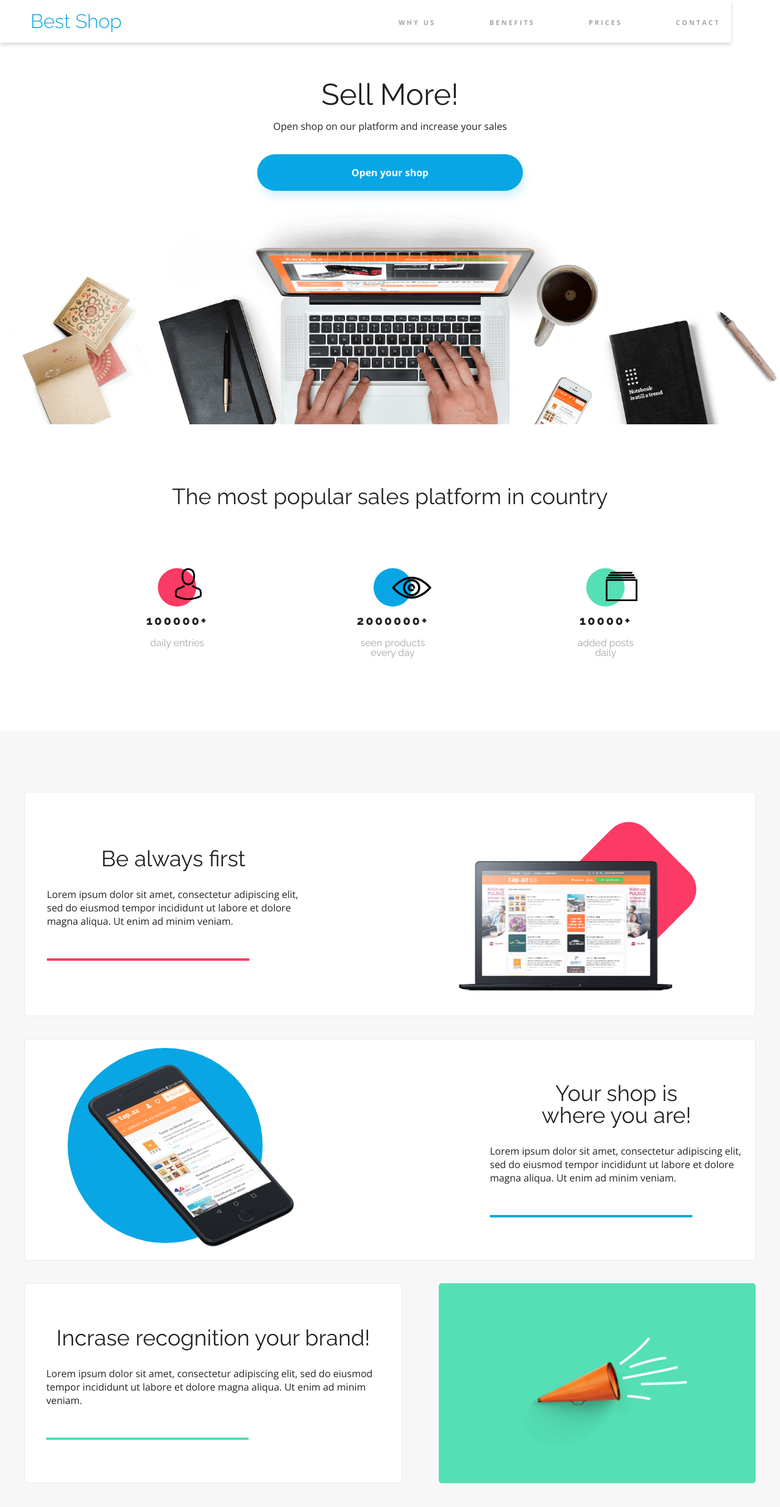
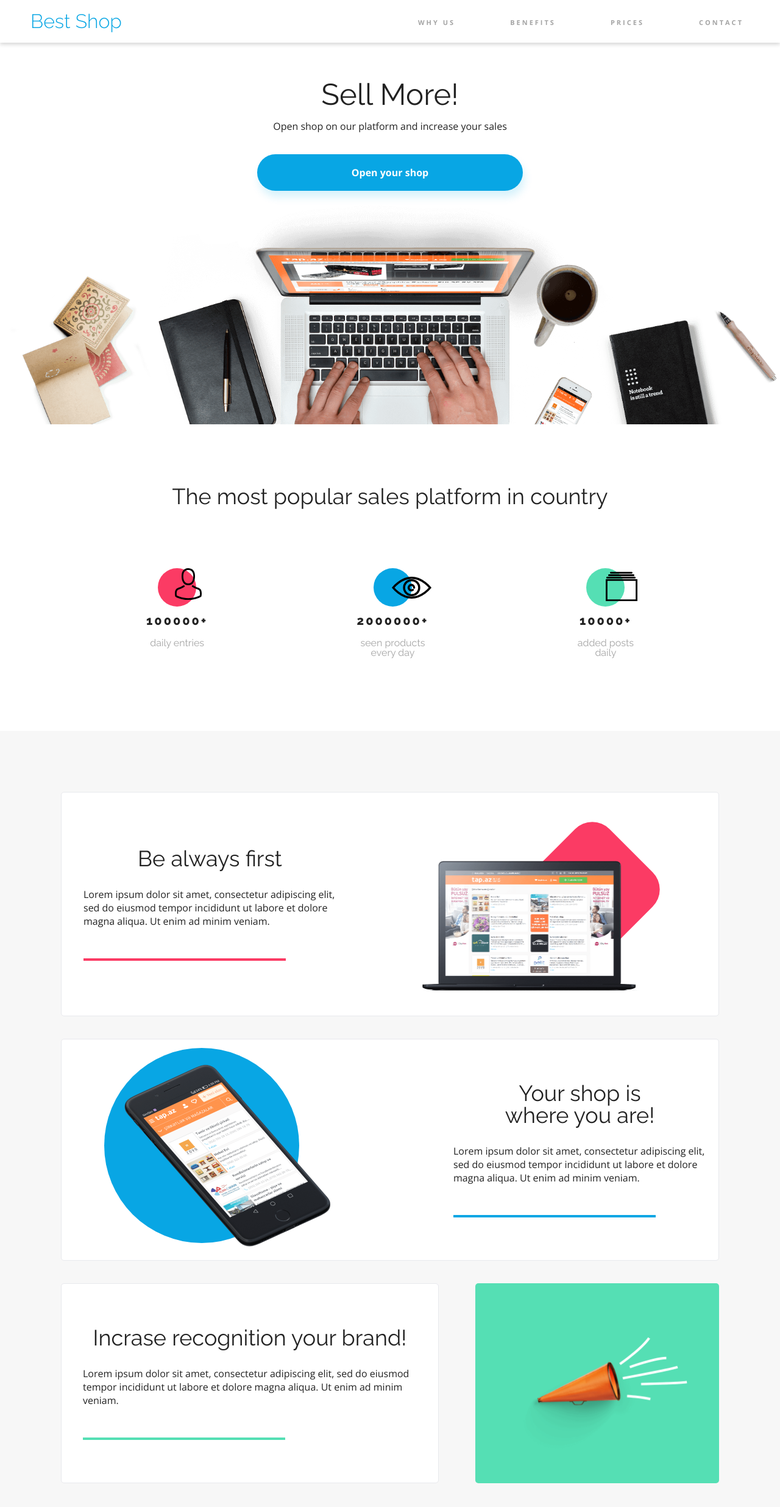
Before and after one commit to piotrbaranowski11/BestShop, a plain HTML site: page index.html in a window 1280 px wide. Shown: the whole page at 61% size. Drawn offline with nearby package versions, Linux system fonts and the light colour scheme.

Commit message:
benefits added

```diff
--- a/css/style.css
+++ b/css/style.css
@@ -3,8 +3,8 @@
 }
 
 .container {
-    width: 1200px;
-    margin:0 auto;
+    width: 1357px;
+    margin: 0 auto;
 }
 
 :root {
@@ -32,11 +32,14 @@ a {
 
 .header {
     position:fixed;
+    left: 0;
+    top: 0;
+    right: 0;
     height: 70px;
     box-shadow: 0 3px 6px rgba(0, 0, 0, 0.16);
 }
 
-.header_container {
+.header_section {
 
     display: flex;
     justify-content: space-between;
@@ -46,8 +49,8 @@ a {
 
 .logo {
     font-family: var(--font-raleway);
-    font-size: 32px;
-    font-weight: 300;
+    font-size: 2rem;
+    font-weight: 200;
     color: var(--color-primary);
     margin-left: 50px;
 }
@@ -60,11 +63,13 @@ a {
 .nav_link {
     color: var(--color-grey);
     font-weight: 700;
-    font-size: 11px;
+    font-size: 0.6875rem;
     text-transform: uppercase;
-    padding: 28px 18px 22px;
+    padding: 28px 10px 22px;
     border-bottom: 4px solid transparent;
     letter-spacing: 0.1875rem;
+    margin-right: 50px;
+
 
 }
 
@@ -74,7 +79,8 @@ a {
 }
 
 .nav_element {
-    padding: 0 26px;
+    padding: 0 10px;
+
 }
 
 .nav_element:last-child {
@@ -130,7 +136,7 @@ a {
     margin-top: 100px;
   }
 
-  .statistics__container {
+.statistics__elements {
     max-width: 800px;
     margin: 100px auto 120px;
     display: flex;
@@ -208,7 +214,7 @@ a {
     background-color: var(--color-light-grey);
   }
 
-  .benefits_container {
+.benefits__container {
     padding: 0 100px;
   }
 
--- a/index.html
+++ b/index.html
@@ -15,7 +15,7 @@
     <!-- HEADER -->
 
     <header class="header">
-        <div class="header_container container">
+        <div class="header_section">
             <a href="#" class="logo">Best Shop</a>
             <nav>
                 <ul class="header_nav">
@@ -54,10 +54,10 @@
     <!-- SECTION STATISTIC -->
 
     <section class="statistics">
-        <div class="container">
+
           <h2>The most popular sales platform in country</h2>
 
-          <div class="statistics__container">
+          <div class="statistics__elements">
             <div class="statistics__single">
               <div class="statistics__circle">
                 <img src="assets/Person.svg" alt="person" class="statistics__img"/>
@@ -90,7 +90,7 @@
       <!-- BENEFITS -->
 
       <section class="benefits">
-        <div class="benefits__container container">
+        <div class="benefits__container">
 
           <div class="benefits__single benefits__single--notebook">
             <div class="benefits__text">
@@ -140,7 +140,6 @@
         </div>
       </section>
 
-
       <!-- BENEFIT:CLOSE -->
 
 
```
Lines whose indentation alone changed are shown as unchanged.
